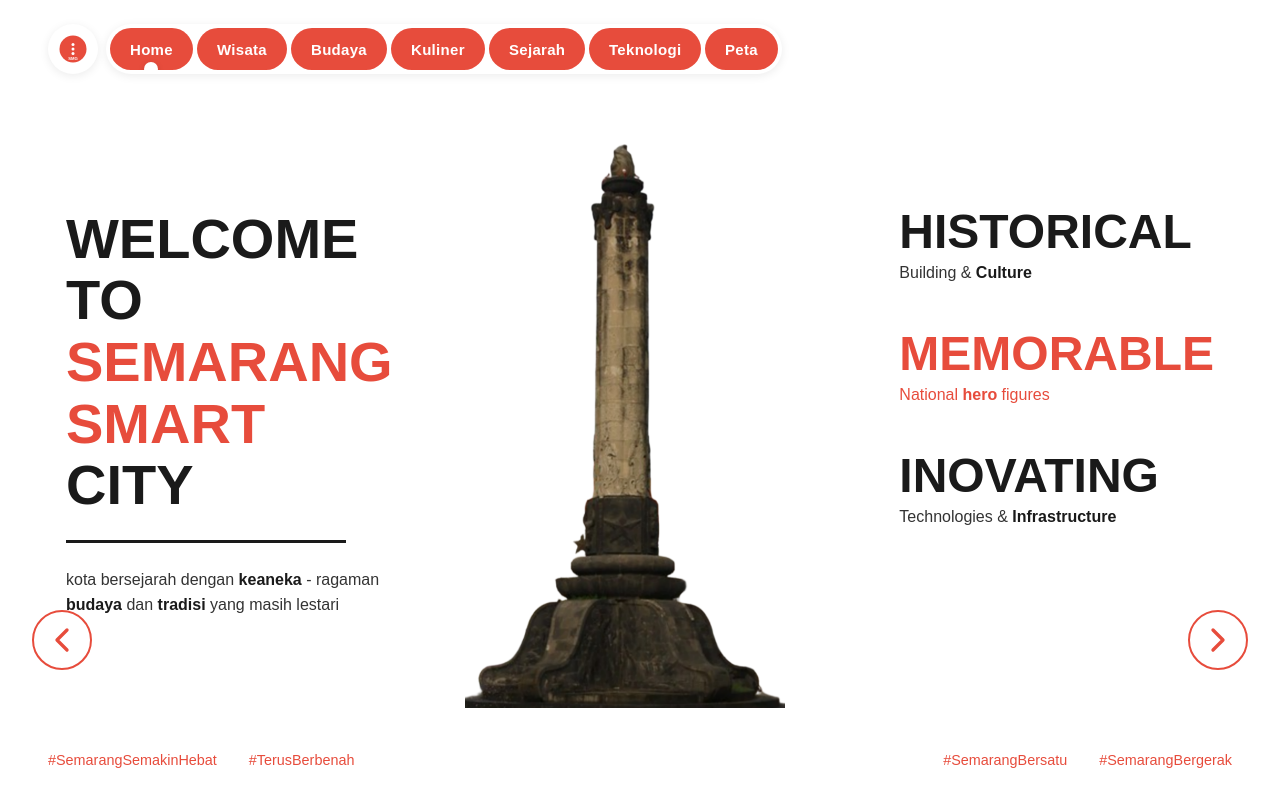
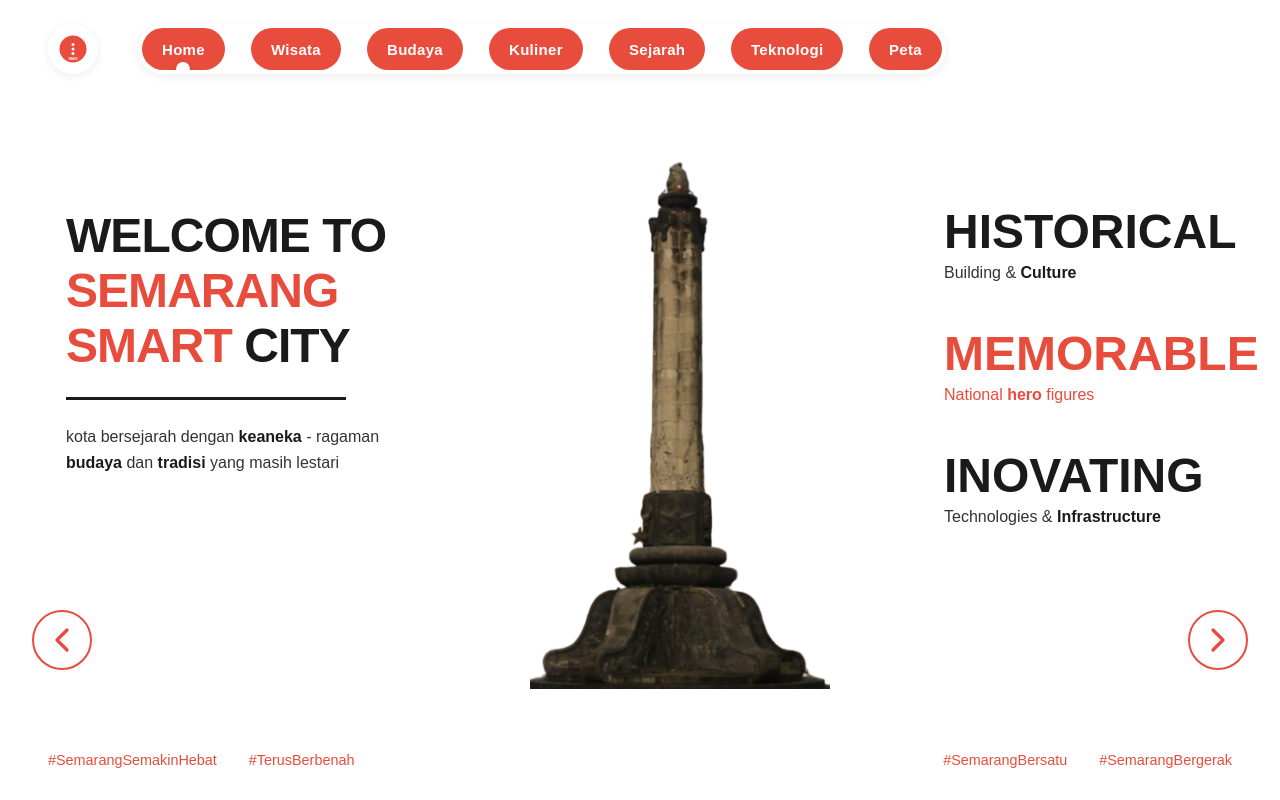
Before and after one commit to syafiqahmadannaufal9-bit/lomba_website_semarang, a React (Vite) app: page / in a window 1280 px wide. Built offline with nearby package versions, Linux system fonts and the light colour scheme; the HTML template or start-up script is replaced by a standard one.

Commit message:
add carousel

```diff
--- a/src/App.css
+++ b/src/App.css
@@ -50,14 +50,23 @@ body {
   margin: 5rem 0 0 0;
   text-align: left;
   margin-left: 50px;
+  transition: all 0.8s cubic-bezier(0.25, 0.46, 0.45, 0.94);
+  flex: 1;
+  min-width: 400px;
+}
+
+.hero-content.animating .hero-left {
+  opacity: 0.3;
+  transform: translateX(-20px);
 }
 
 .hero-title {
-  font-size: 3.5rem;
+  font-size: 3rem;
   font-weight: 900;
-  line-height: 1.1;
+  line-height: 1.15;
   margin-bottom: 1.5rem;
   color: var(--color-black);
+  letter-spacing: -0.02em;
 }
 
 .text-red {
@@ -87,6 +96,22 @@ body {
   display: flex;
   align-items: center;
   justify-content: center;
+  position: relative;
+  min-height: 580px;
+  min-width: 300px;
+}
+
+.carousel-wrapper {
+  max-width: 400px;
+  max-height: 580px;
+  width: 100%;
+  height: 100%;
+  display: flex;
+  align-items: center;
+  justify-content: center;
+  overflow: hidden;
+  border-radius: 8px;
+  position: relative;
 }
 
 .hero-image {
@@ -94,8 +119,37 @@ body {
   max-height: 580px;
   width: 100%;
   height: 100%;
+  object-fit: contain;
+  position: absolute;
+  top: 50%;
+  left: 50%;
+  transform: translate(-50%, -50%);
+}
 
+.hero-image.fade-out {
+  animation: fadeOut 0.8s cubic-bezier(0.25, 0.46, 0.45, 0.94) forwards;
+}
 
+.hero-image.fade-in {
+  animation: fadeIn 0.8s cubic-bezier(0.25, 0.46, 0.45, 0.94) forwards;
+}
+
+@keyframes fadeOut {
+  0% {
+    opacity: 1;
+  }
+  100% {
+    opacity: 0;
+  }
+}
+
+@keyframes fadeIn {
+  0% {
+    opacity: 0;
+  }
+  100% {
+    opacity: 1;
+  }
 }
 
 /* Right Side */
@@ -105,12 +159,19 @@ body {
   flex-direction: column;
   gap: 3rem;
   text-align: right;
+  transition: all 0.8s cubic-bezier(0.25, 0.46, 0.45, 0.94);
+}
+
+.hero-right.animating {
+  opacity: 0.3;
+  transform: translateX(20px);
 }
 
 .feature-item {
   display: flex;
   flex-direction: column;
   gap: 0.5rem;
+  transition: all 0.8s cubic-bezier(0.25, 0.46, 0.45, 0.94);
 }
 
 .feature-title {
@@ -155,11 +216,22 @@ body {
   align-items: center;
   justify-content: center;
   transition: all 0.3s ease;
+  z-index: 10;
 }
 
-.arrow-btn:hover {
+.arrow-btn:hover:not(:disabled) {
   background: var(--color-red);
   color: var(--color-white);
+  transform: translateY(-50%) scale(1.1);
+}
+
+.arrow-btn:active:not(:disabled) {
+  transform: translateY(-50%) scale(0.95);
+}
+
+.arrow-btn:disabled {
+  opacity: 0.5;
+  cursor: not-allowed;
 }
 
 .arrow-left {
--- a/src/App.jsx
+++ b/src/App.jsx
@@ -1,3 +1,4 @@
+import { useState } from 'react'
 import PillNav from './PillNav'
 import './App.css'
 
@@ -23,6 +24,43 @@
 `)}`;
 
 function App() {
+  // Carousel state - isi array dengan gambar Anda sendiri
+  const [images] = useState([
+    '/assets/Tugumuda.png',
+    '/assets/ChengHo_wisata.png',
+    // Tambahkan gambar lain di sini
+    // '/assets/gambar2.png',
+    // '/assets/gambar3.png',
+  ]);
+
+  const [currentImageIndex, setCurrentImageIndex] = useState(0);
+  const [nextImageIndex, setNextImageIndex] = useState(null);
+  const [isAnimating, setIsAnimating] = useState(false);
+
+  const handlePrevImage = () => {
+    if (isAnimating) return;
+    const newIndex = currentImageIndex === 0 ? images.length - 1 : currentImageIndex - 1;
+    setNextImageIndex(newIndex);
+    setIsAnimating(true);
+    setTimeout(() => {
+      setCurrentImageIndex(newIndex);
+      setNextImageIndex(null);
+      setIsAnimating(false);
+    }, 800);
+  };
+
+  const handleNextImage = () => {
+    if (isAnimating) return;
+    const newIndex = currentImageIndex === images.length - 1 ? 0 : currentImageIndex + 1;
+    setNextImageIndex(newIndex);
+    setIsAnimating(true);
+    setTimeout(() => {
+      setCurrentImageIndex(newIndex);
+      setNextImageIndex(null);
+      setIsAnimating(false);
+    }, 800);
+  };
+
   return (
     <div className="app">
       {/* PillNav Header */}
@@ -40,7 +78,7 @@ function App() {
 
       {/* Hero Section */}
       <main className="hero">
-        <div className="hero-content">
+        <div className={`hero-content ${isAnimating ? 'animating' : ''}`}>
           {/* Left Side Content */}
           <div className="hero-left">
             <h1 className="hero-title">
@@ -56,15 +94,32 @@ function App() {
 
           {/* Center Image */}
           <div className="hero-center">
-            <img
-              src="/assets/Tugumuda.png"
-              alt="Tugu Muda Semarang"
-              className="hero-image"
-            />
+            <div className="carousel-wrapper">
+              {nextImageIndex === null ? (
+                <img
+                  src={images[currentImageIndex]}
+                  alt="Carousel Image"
+                  className="hero-image"
+                />
+              ) : (
+                <>
+                  <img
+                    src={images[currentImageIndex]}
+                    alt="Current Image"
+                    className="hero-image fade-out"
+                  />
+                  <img
+                    src={images[nextImageIndex]}
+                    alt="Next Image"
+                    className="hero-image fade-in"
+                  />
+                </>
+              )}
+            </div>
           </div>
 
           {/* Right Side Content */}
-          <div className="hero-right">
+          <div className={`hero-right ${isAnimating ? 'animating' : ''}`}>
             <div className="feature-item">
               <h2 className="feature-title">HISTORICAL</h2>
               <p className="feature-subtitle">Building & <strong>Culture</strong></p>
@@ -83,12 +138,12 @@ function App() {
         </div>
 
         {/* Navigation Arrows */}
-        <button className="arrow-btn arrow-left" aria-label="Previous">
+        <button className="arrow-btn arrow-left" aria-label="Previous" onClick={handlePrevImage}>
           <svg width="40" height="40" viewBox="0 0 24 24" fill="none">
             <path d="M15 18L9 12L15 6" stroke="currentColor" strokeWidth="2" strokeLinecap="round" strokeLinejoin="round"/>
           </svg>
         </button>
-        <button className="arrow-btn arrow-right" aria-label="Next">
+        <button className="arrow-btn arrow-right" aria-label="Next" onClick={handleNextImage}>
           <svg width="40" height="40" viewBox="0 0 24 24" fill="none">
             <path d="M9 18L15 12L9 6" stroke="currentColor" strokeWidth="2" strokeLinecap="round" strokeLinejoin="round"/>
           </svg>
--- a/src/GooeyNav.css
+++ b/src/GooeyNav.css
@@ -45,7 +45,7 @@
 
 .gooey-nav-container nav ul {
   display: flex;
-  gap: 2em;
+  gap: 3em;
   list-style: none;
   padding: 0 1em;
   margin: 0;
--- a/src/PillNav.css
+++ b/src/PillNav.css
@@ -19,11 +19,11 @@
   --nav-h: 50px;
   --logo: 42px;
   --pill-pad-x: 20px;
-  --pill-gap: 4px;
+  --pill-gap:  26px;
   width: max-content;
   display: flex;
   align-items: center;
-  gap: 8px;
+  gap: 40px;
   box-sizing: border-box;
 }
 
```
